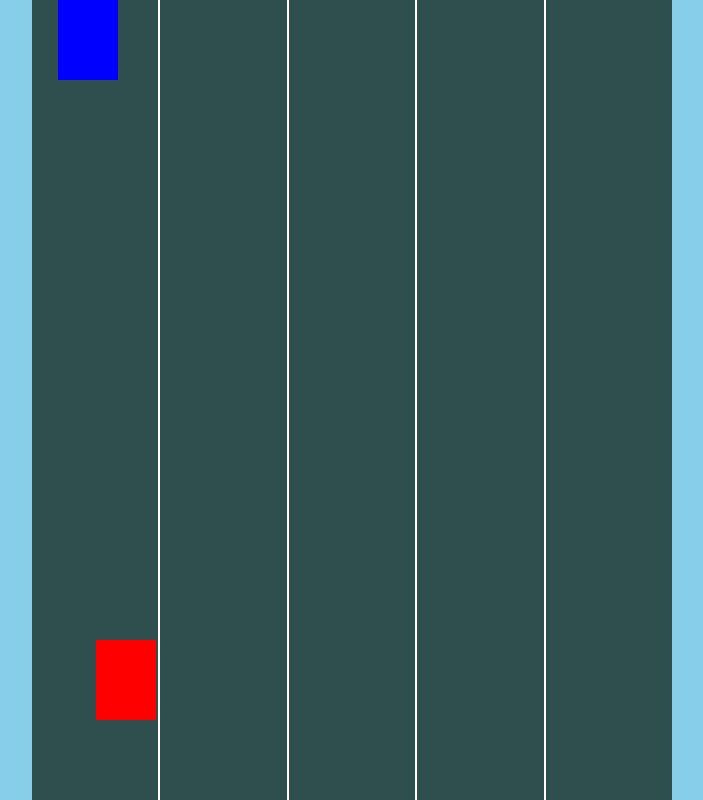
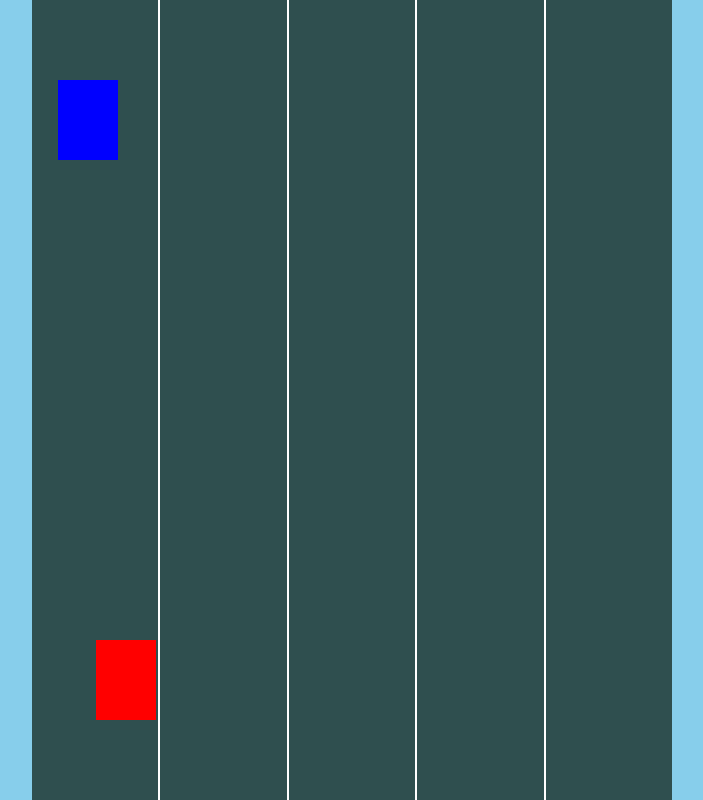
Before and after one commit to amir-m-milani/Car-Game, a plain HTML site: page index.html in a window 1280 px wide. Shown: the whole page, without its empty margins (288-991 px from the left). Drawn offline with Linux system fonts and the light colour scheme.

Commit message:
random cars positon ok. next make win and loss for the player

```diff
--- a/index.css
+++ b/index.css
@@ -32,7 +32,7 @@ body {
 }
 
 .randomCar {
-    top: 0;
+    top: -10%;
     left: 4%;
     background-color: blue;
 }
--- a/index.html
+++ b/index.html
@@ -12,7 +12,7 @@
     <div class="game-container">
         <div class="road" id="road">
             <div class="car" id="car"></div>
-            <div class="car randomCar"></div>
+            <!-- <div class="car randomCar"></div> -->
             <div class="line-container">
                 <div class="line"></div>
                 <div class="line"></div>
--- a/index.js
+++ b/index.js
@@ -1,16 +1,17 @@
 document.addEventListener('DOMContentLoaded', function () {
+    // main car
     const car = document.getElementById('car');
-    // const gameContainer = document.querySelector('.game-container');
+    // the road
     const road = document.querySelector(".road");
-
-    // let carPosition = 50; // Initial car position (percentage from the left)
-    // let speed = 2; // Adjust speed as needed
-    // let roadPosition = 0;
+    // list of random cars
+    let randomCars = [];
     const roadHeight = road.clientHeight;
     const roadWidth = road.clientWidth;
     let carPositionBottom = 10;
     let carPositionLeft = 10;
+    let randomCarPostionTop = -10;
     const carMovePosition = 10;
+    // moving the main car by keyboard
     document.addEventListener('keydown', function (event) {
         if (event.key === 'ArrowLeft' && carPositionLeft > 0) {
             carPositionLeft -= carMovePosition;
@@ -21,63 +22,47 @@ document.addEventListener('DOMContentLoaded', function () {
         } else if (event.key === 'ArrowDown' && carPositionBottom > 0) {
             carPositionBottom -= carMovePosition;
         }
-
-        updateCarPosition();
+        // update the position of the car
+        updateCarPosition(car);
     });
 
     // make random cars
+    // every 4 second
     let makeRandomCarsContinuely = setInterval(() => {
+        //make random car
         let randomCar = makeRandomCars();
-        let topPosition = -10;
-        topPosition += 10;
-        randomCar.style.top = topPosition + '%';
+        // add to the list of random cars
+        randomCars.push(randomCar);
+        //move down
+    }, 4000);
+
+    // move random cars down
+    // every 1 second
+    let moveRandomCarsContinuely = setInterval(() => {
+        randomCars.forEach(function (element, index) {
+            let topPosition = (element.offsetTop / roadHeight) * 100;
+            if (topPosition > 110) {
+                element.remove();
+                randomCars.splice(index, 1);
+            }
+            else {
+                topPosition += 10;
+                element.style.top = topPosition + '%';
+            }
+        });
     }, 1000);
-
-
-    function updateCarPosition() {
-        car.style.left = carPositionLeft + '%';
-        car.style.bottom = carPositionBottom + '%';
-    }
 
     function makeRandomCars() {
         let randomCarPostion = [4, 24, 44, 64, 84];
         let randomCar = document.createElement('div');
         randomCar.classList.add('car', 'randomCar');
-        randomCar.style.left = randomCarPostion[Math.floor(Math.random() * randomCarPostion.length)]
-        randomCar.style.top = '-10%';
+        randomCar.style.left = randomCarPostion[Math.floor(Math.random() * randomCarPostion.length)] + '%';
         road.appendChild(randomCar);
         return randomCar;
     }
 
-    /*
-    function createRoad() {
-        const road1 = document.createElement('div');
-        road1.className = 'road';
-        gameContainer.appendChild(road1);
-
-        const road2 = document.createElement('div');
-        road2.className = 'road';
-        gameContainer.appendChild(road2);
-
-        return [road1, road2];
+    function updateCarPosition(element) {
+        element.style.left = carPositionLeft + '%';
+        element.style.bottom = carPositionBottom + '%';
     }
-
-    const roads = createRoad();
-    */
-    /*
-        function updateRoadPosition() {
-            roadPosition += speed;
-            roads.forEach(road => {
-                road.style.backgroundPositionY = roadPosition + 'px';
-            });
-
-            if (roadPosition >= 100) {
-                roadPosition = 0;
-            }
-
-            requestAnimationFrame(updateRoadPosition);
-        }
-
-        updateRoadPosition();
-    */
 });
```
